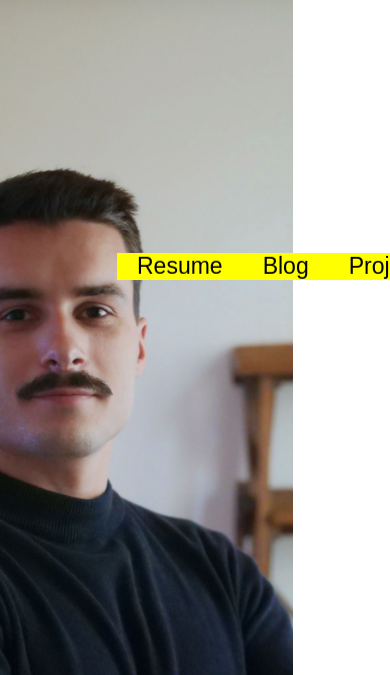
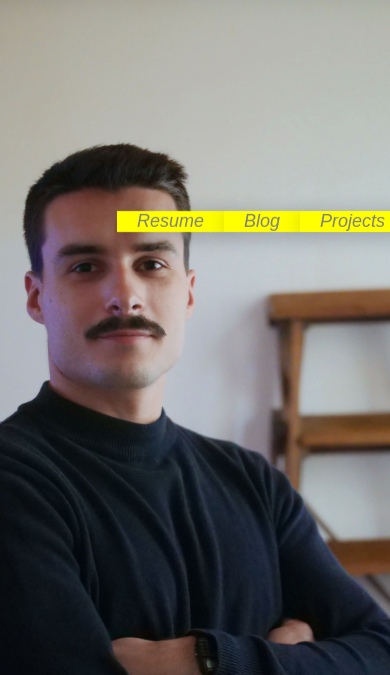
Before and after one commit to LeandreArnaud/leandre_s_blog, a Gatsby site: page / in a window 390 px wide. Shown: the top 675 px of the page. Built offline with nearby package versions, Linux system fonts and the light colour scheme; Gatsby itself is replaced by a stand-in of ours.

Commit message:
Improve responsiveness and adding shadows

```diff
--- a/src/styles/mains.scss
+++ b/src/styles/mains.scss
@@ -16,18 +16,20 @@ body {
 
 
 .homeContainer {
-    height: 100%;
-    width: 100%;
+    height: 100vh;
+    width: 100vh;
     overflow: hidden;
     display: flex;
     align-items: flex-start;
     justify-content: flex-start;
     position:relative;
+    //background-color: green;
+    //opacity: 0.2;
 }
 
 .homeMainTitleContainer {
     //background-color: lightblue;
-    //opacity: 0.5;
+    //opacity: 0.2;
     width: 95%;
     height: 100vh;
     display: flex;
@@ -46,7 +48,7 @@ body {
     display: flex;
     justify-content: space-around;
     align-items: flex-end;
-    padding-top: 30vh;
+    padding-top: 25vh;
     padding-left: 30vw;
 
 }
@@ -58,6 +60,7 @@ h1 {
     padding-right: 20px;
     padding-left: 20px;
     margin-bottom: 5px;
+    box-shadow: 4px 4px 20px 2px rgba(0, 0, 0, 0.2);
     //color: pink;
     //mix-blend-mode: difference;
 }
@@ -70,12 +73,14 @@ h3 {
     color: gray;
     padding-left: 20px;
     padding-right: 20px;
+    box-shadow: 2px 2px 10px 2px rgba(0, 0, 0, 0.2);
 }
 
 .homeBackgroundImg {
     width: 75vw;
     height: 100vh;
     object-fit: cover;
+    box-shadow: 4px 8px 20px 2px rgba(0, 0, 0, 0.2);
 }
 
 ul{
@@ -86,9 +91,13 @@ ul{
 
 li {
     font-size: 23px;
+    font-style: italic;
+    font-weight: 400;
+    color: gray;
     background-color: yellow;
     padding-right: 20px;
     padding-left: 20px;
+    box-shadow: 4px 4px 20px 2px rgba(0, 0, 0, 0.2);
 }
 
 @media all and (max-width: 1024px)
@@ -97,4 +106,14 @@ li {
     {
         font-size: 50px;
     }
+    .homeMainTitleContainer{
+        margin-top: 2vh;
+    }
+    .homeBackgroundImg {
+        width: 100vw;
+        height: 85vh;
+    }
+    li{
+        font-size: 18px;
+    }
 }
```
